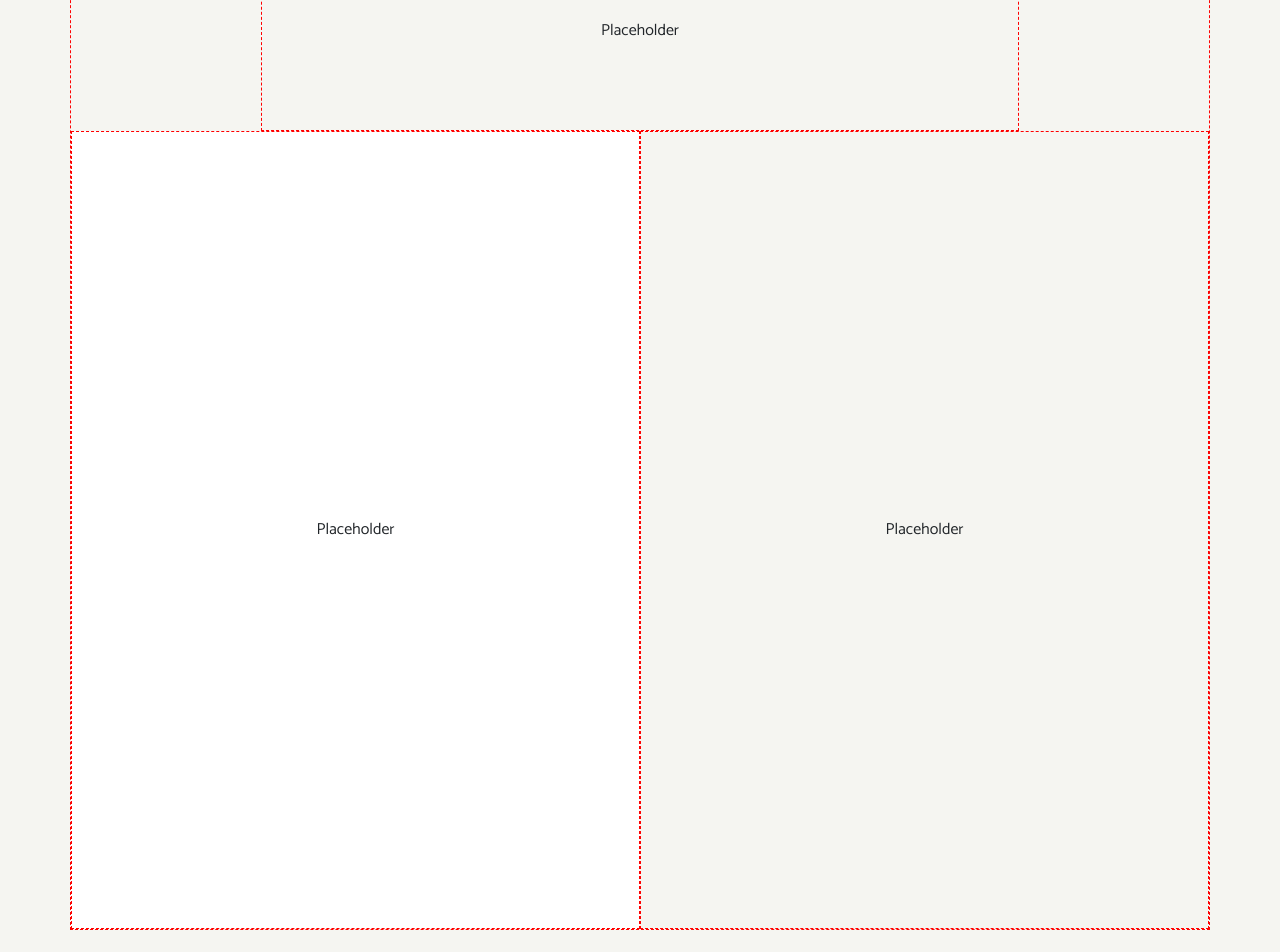
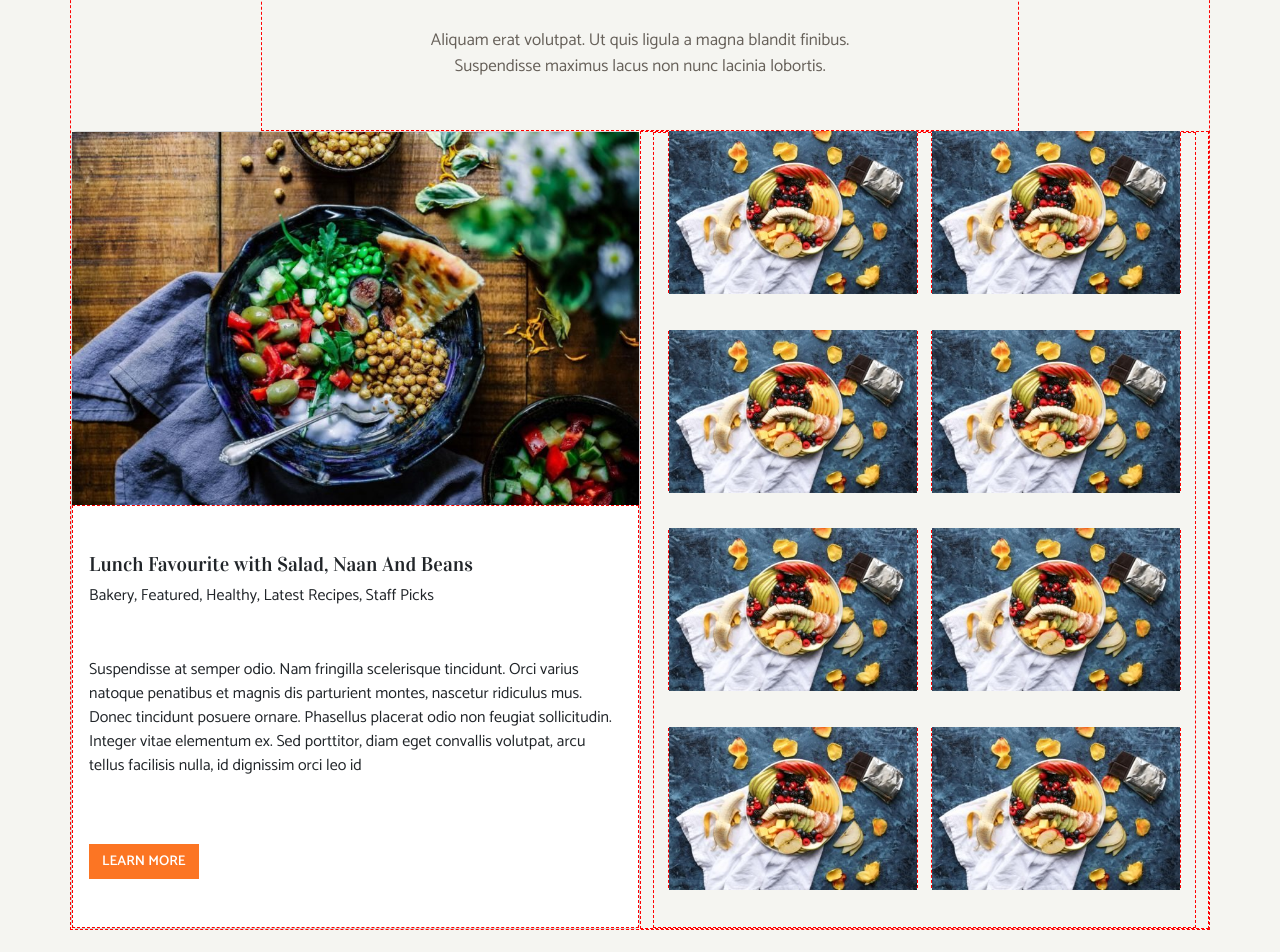
Before and after one commit to NicolaRicci100/proj-html-vuejs, a Vue app: page / in a window 1280 px wide. Shown: the part 1320-2272 px from the top of the page. Built offline with nearby package versions, Linux system fonts and the light colour scheme.

Commit message:
AppRecipies

```diff
--- a/src/components/AppMain_components/AppJournal.vue
+++ b/src/components/AppMain_components/AppJournal.vue
@@ -53,7 +53,6 @@ export default {
   height: 450px;
   background-color: $primary-color;
   translate: 0 -80px;
-  border: $debug; //temporaneo
 }
 
 span {
@@ -65,7 +64,6 @@ span {
 h5 {
   @include flex_center;
   margin: 30px 0 20px;
-  color: $tertiary-color;
 }
 
 h6 {
--- a/src/components/AppMain_components/AppRecipies.vue
+++ b/src/components/AppMain_components/AppRecipies.vue
@@ -1,6 +1,19 @@
 <script>
 export default {
-
+  data() {
+    return {
+      foods: [
+        'Mixed-fruits-400x263.jpg',  // NON LE PRENDE CON V-BIND... INDAGARE...
+        'r-rachel-park-366508-unsplash-min-400x263.jpg',
+        'r-michelle-tsang-500721-unsplash-min-400x263.jpg',
+        'quick-summer-drink-460x295.jpg',
+        'r-maarten-van-den-heuvel-400626-unsplash-min-460x295.jpg',
+        'perfect-cosmopolitan-460x295.jpg',
+        'fi2x-6-460x295.jpg',
+        'r-brooke-lark-96398-unsplash-min-460x295.jpg'
+      ]
+    }
+  }
 }
 </script>
 
@@ -8,13 +21,28 @@ export default {
   <section class="container">
     <div class="row justify-content-center">
       <div class="col-8">
-        Placeholder
+        <h5>POPULAR RECIPES</h5>
+        <p class="text-center">Aliquam erat volutpat. Ut quis ligula a magna blandit finibus. Suspendisse maximus
+          lacus
+          non nunc lacinia
+          lobortis.</p>
       </div>
-      <div class="col-6 bg-white">
-        Placeholder
+      <div class="col-6 bg-white card p-0">
+        <img src="../../assets/img/Yogurt-Nan-800x527.jpg" class="card-img-top rounded-0 border-0" alt="Yogurt-Nan">
+        <div class="card-body">
+          <h5 class="card-title">Lunch Favourite with Salad, Naan And Beans</h5>
+          <span>Bakery, Featured, Healthy, Latest Recipes, Staff Picks</span>
+          <p class="card-text">Suspendisse at semper odio. Nam fringilla scelerisque tincidunt. Orci varius natoque
+            penatibus et magnis dis parturient montes, nascetur ridiculus mus. Donec tincidunt posuere ornare. Phasellus
+            placerat odio non feugiat sollicitudin. Integer vitae elementum ex. Sed porttitor, diam eget convallis
+            volutpat, arcu tellus facilisis nulla, id dignissim orci leo id</p>
+          <a href="#" class="btn">LEARN MORE</a>
+        </div>
       </div>
       <div class="col-6">
-        Placeholder
+        <div class="d-flex flex-wrap justify-content-evenly">
+          <figure v-for="food in foods"><img src="../../assets/img/Mixed-fruits-400x263.jpg" alt=""></figure>
+        </div>
       </div>
     </div>
   </section>
@@ -22,6 +50,7 @@ export default {
 
 <style lang="scss" scoped>
 @use '../../assets/scss/mixins.scss' as *;
+@use '../../assets/scss/vars.scss' as *;
 
 section {
   height: 1000px;
@@ -34,10 +63,52 @@ section {
 .col-8 {
   height: 20%;
   @include flex_center;
+  flex-direction: column;
+
+  p {
+    padding: 30px 150px 0;
+    color: $tertiary-color;
+    font-size: 17px;
+  }
+}
+
+.card {
+  h5 {
+    font-family: Vidaloka;
+    padding-top: 30px;
+    cursor: pointer;
+
+    &:hover {
+      color: $secondary-color;
+    }
+  }
+
+  p {
+    padding: 50px 0;
+  }
+
+  a {
+    background-color: $secondary-color;
+    color: $primary-color;
+    font-weight: 600;
+    font-size: 14px;
+    border-radius: 0;
+  }
 }
 
 .col-6 {
   height: 80%;
+  @include flex_center('main');
+}
+
+figure {
+  height: 160px;
+  width: 250px;
   @include flex_center;
+  border: $debug;
+
+  img {
+    width: 100%;
+  }
 }
 </style>
```
